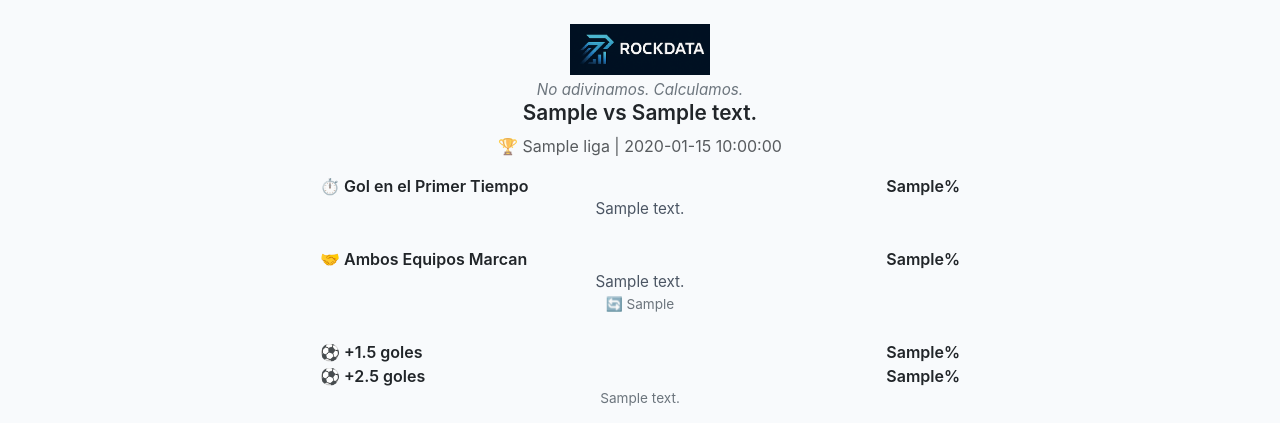
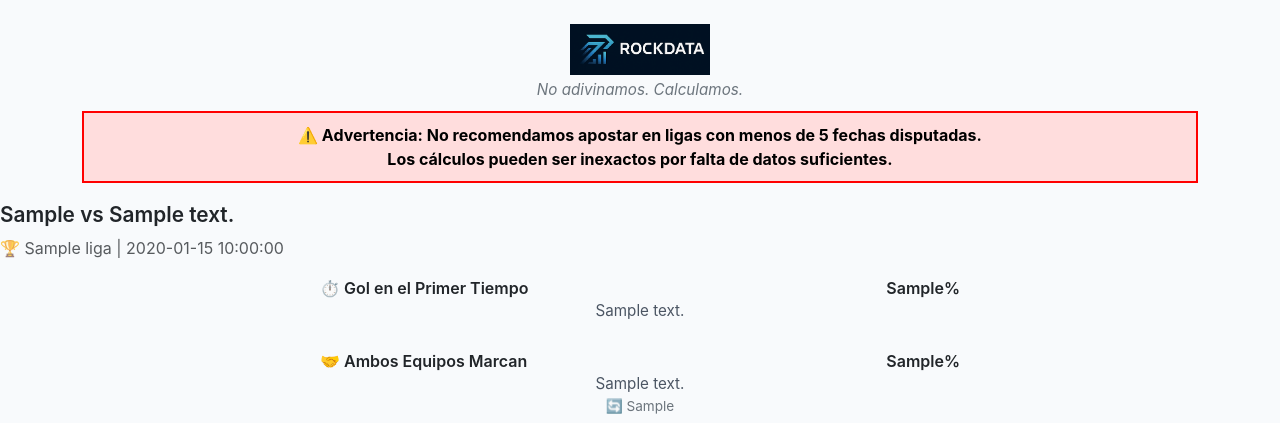
Before and after one commit to rockongo/RockData, a Flask app: template templates/rockdata_2.html in a window 1280 px wide. Shown: the top 423 px of the page. Run offline with Flask 3, Linux system fonts and the light colour scheme; the template is opened without the code that fills it: most values are stand-ins (such as "Sample title", 1, 10 or a date in 2020).

Commit message:
Agrega advertencia visual para ligas con menos de 5 fechas

```diff
--- a/templates/rockdata_2.html
+++ b/templates/rockdata_2.html
@@ -80,6 +80,14 @@
   <img src="{{ url_for('static', filename='logo_rockdata.png') }}" class="logo mb-1">
   <div class="subtitulo">No adivinamos. Calculamos.</div>
 
+  <div style="background-color: #ffdddd; border: 2px solid red; padding: 10px; margin-top: 10px; margin-bottom: 20px; text-align: center;">
+    <strong style="color: black;">
+      ⚠️ Advertencia: No recomendamos apostar en ligas con menos de 5 fechas disputadas.<br>
+      Los cálculos pueden ser inexactos por falta de datos suficientes.
+    </strong>
+  </div>
+</div>
+
   <h4 class="titulo-central">{{ equipo_local }} vs {{ equipo_visita }}</h4>
   <p class="text-muted">🏆 {{ liga }} | {{ fecha_partido }}</p>
 
```
Also changed, not shown: 2 other files.
